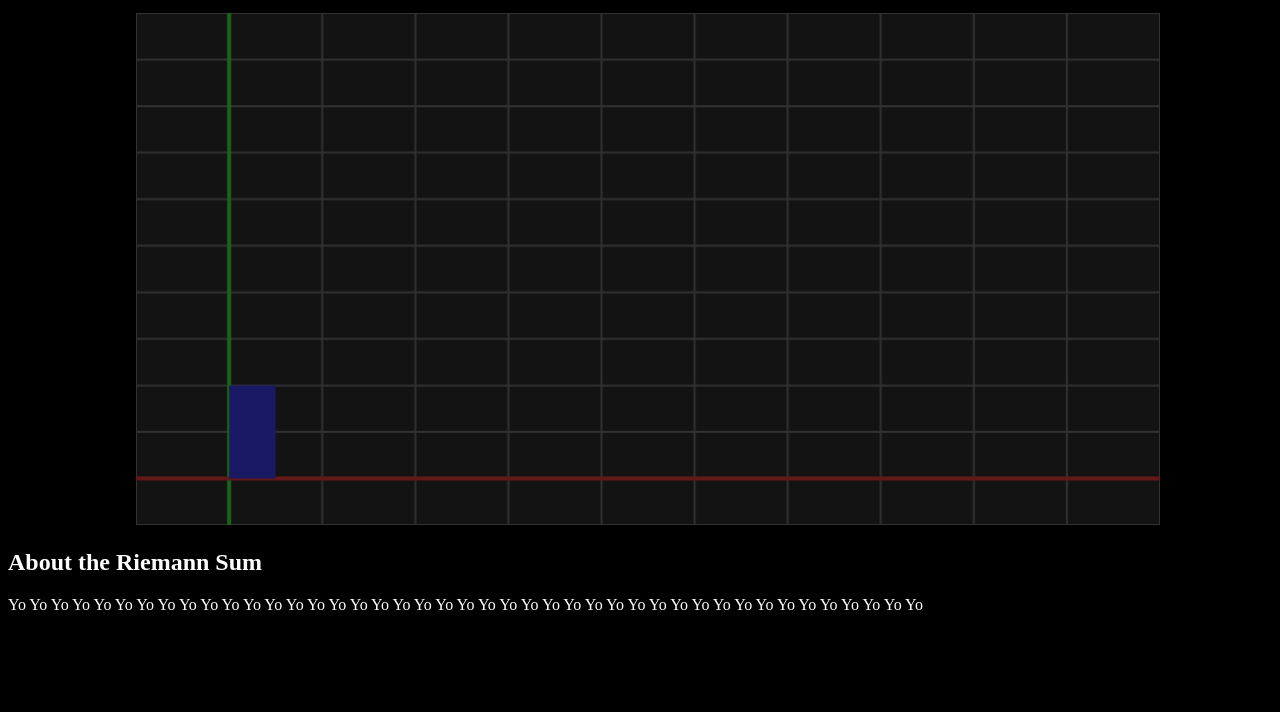
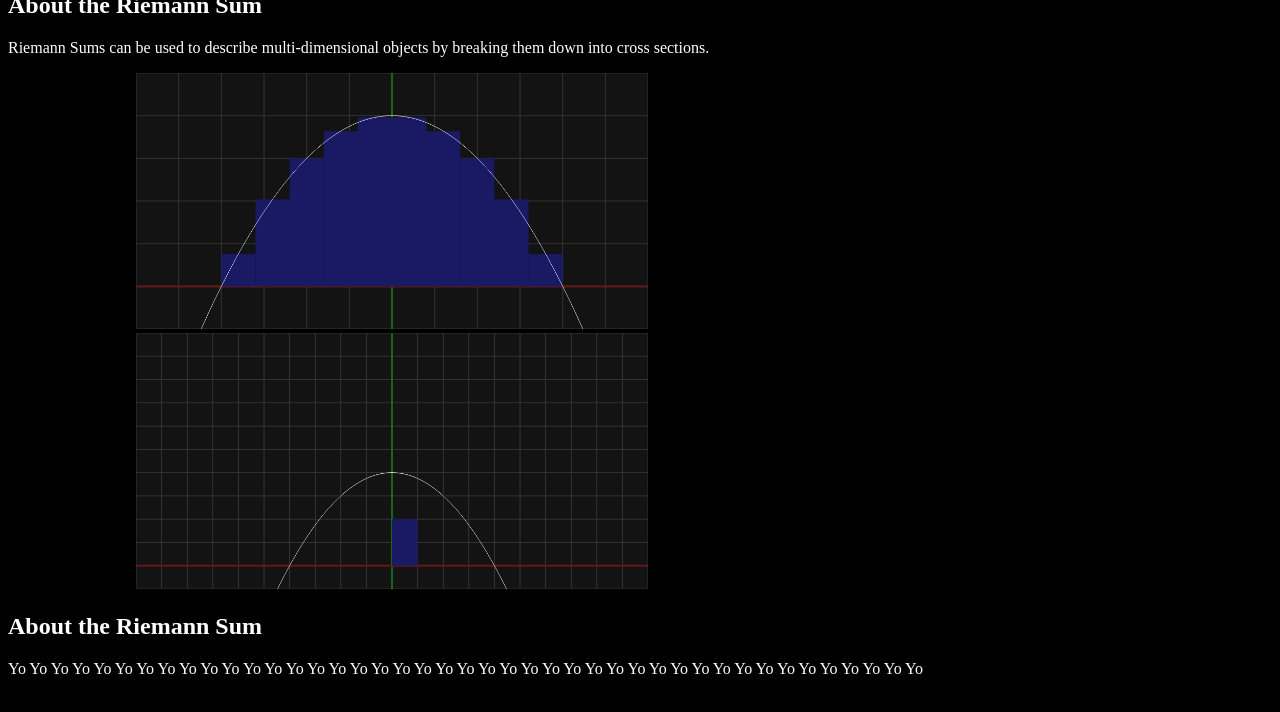
Before and after one commit to JSchoppe/riemann-sums-webpage, a plain HTML site: page index.html in a window 1280 px wide. Shown: the part 88-800 px from the top of the page. Drawn offline with Linux system fonts and the light colour scheme.

Commit message:
parabola-graphing

```diff
--- a/index.html
+++ b/index.html
@@ -5,14 +5,16 @@
         <link rel="stylesheet" type="text/css" href="style.css">
     </head>
     <body>
+        <h1>Visualizing the Riemann Sum</h1>
         <section>
             <h2>About the Riemann Sum</h2>
             <p>
-                Yo Yo Yo Yo Yo Yo Yo Yo Yo Yo Yo Yo Yo Yo Yo Yo Yo Yo Yo Yo Yo Yo Yo Yo Yo Yo Yo Yo Yo Yo Yo Yo Yo Yo Yo Yo Yo Yo Yo Yo Yo Yo Yo
+                Riemann Sums can be used to describe multi-dimensional objects by breaking them down into cross sections.
             </p>
         </section>
         <section>
             <canvas id="output-graph" width="1000px" height="500px"></canvas>
+            <canvas id="output-graph2" width="1000px" height="500px"></canvas>
         </section>
         <section>
             <h2>About the Riemann Sum</h2>
--- a/script.js
+++ b/script.js
@@ -13,6 +13,7 @@ function Graph2D(canvasElement){
     this.xColor = "rgb(100, 25, 25)";
     this.yColor = "rgb(25, 100, 25)";
     this.fillColor = "rgb(25, 25, 100)";
+    this.funcColor = "rgb(255, 255, 255)";
 
     this.drawGrid = function(){
         this.context.clearRect(0, 0, viewHeight * 2, viewHeight)
@@ -74,11 +75,56 @@ function Graph2D(canvasElement){
         this.context.fillRect(left, top, width, height);
         this.context.stroke();
     };
+
+    this.drawParabola = function(translateX, translateY, scaleX, scaleY){
+        let ppuX = (viewHeight * 2) / (this.maxX - this.minX); // pixels per unit
+        let ppuY = viewHeight / (this.maxY - this.minY);
+        let unitStep = (this.maxX - this.minX) / (viewHeight * 2); // units per pixel
+
+        this.context.strokeStyle = this.funcColor;
+        this.context.moveTo(0, -(Math.pow(this.minX, 2) - this.maxY) * ppuY);
+        this.context.beginPath();
+
+        let currentStep = this.minX;
+        while(currentStep <= this.maxX){
+            let nextX = (currentStep - this.minX) * ppuX;
+            // TODO extract the process of converting pixel/unit space
+            let nextY = (this.maxY - ((Math.pow((1/scaleX) * (currentStep - translateX), 2) * scaleY) + translateY)) * ppuY;
+
+            this.context.lineTo(nextX, nextY);
+
+
+            currentStep += unitStep; // step one pixel along the x-axis
+        }
+        this.context.stroke();
+    };
+    this.drawRiemannSumParabola = function(translateX, translateY, scaleX, scaleY, partitions, XrangeMin, XrangeMax){
+        let partitionStep = (XrangeMax - XrangeMin) / (partitions + 1); // units per partition region
+
+        let currentStep = XrangeMin;
+        let i;
+        for(i = 0; i <= partitions; i++){
+            let partitionY = ((Math.pow((1/scaleX) * (currentStep - translateX + (partitionStep / 2)), 2) * scaleY) + translateY);
+            this.fillRegion(currentStep, 0, currentStep + partitionStep, partitionY);
+
+            currentStep += partitionStep;
+        }
+    };
 }
 
 
 var graphA = new Graph2D(document.querySelector("#output-graph"));
-graphA.minX = -1;
+graphA.minX = -6;
+graphA.maxX = 6;
 graphA.minY = -1;
+graphA.maxY = 5;
 graphA.drawGrid();
-graphA.fillRegion(0,0,0.5,2);
+graphA.drawRiemannSumParabola(0,4,2,-1, 9, -4 ,4);
+graphA.drawParabola(0,4,2,-1);
+
+var graphB = new Graph2D(document.querySelector("#output-graph2"));
+graphB.minX = -10;
+graphB.minY = -1;
+graphB.drawGrid();
+graphB.fillRegion(0,0,1,2);
+graphB.drawParabola(0,4,2,-1);
--- a/style.css
+++ b/style.css
@@ -4,9 +4,19 @@
     color: white;
 }
 
+h1{
+
+}
+
 #output-graph{
     margin-left: 10vw;
-    width: 80vw;
-    height: 40vw;
+    width: 40vw;
+    height: 20vw;
     background-color: rgb(19, 19, 19);
 }
+#output-graph2{
+    margin-left: 10vw;
+    width: 40vw;
+    height: 20vw;
+    background-color: rgb(19, 19, 19);
+}
```
